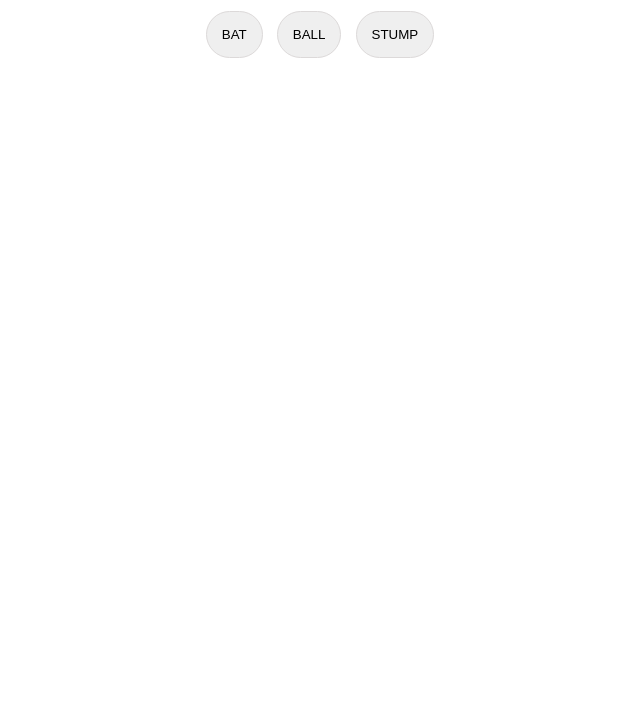
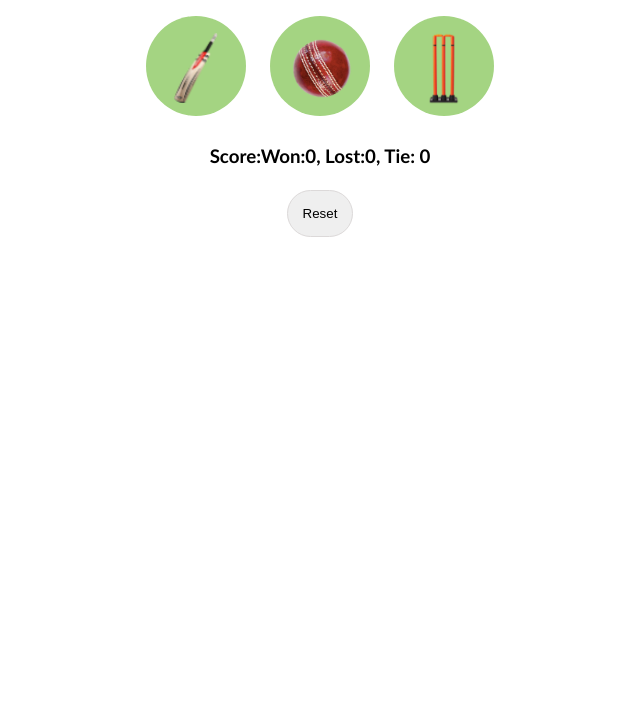
Before and after one commit to akashaman07/JS_PROJECT, a plain HTML site: page BAT_BALL_PROJECT/index.html in a window 1280 px wide. Shown: the part 76-800 px from the top of the page, without its empty margins (320-960 px from the left). Drawn offline with Linux system fonts and the light colour scheme.

Commit message:
Add files via upload

```diff
--- a/BAT_BALL_PROJECT/index.html
+++ b/BAT_BALL_PROJECT/index.html
@@ -1,93 +1,126 @@
 <!DOCTYPE html>
 <html lang="en">
 <head>
-    <meta charset="UTF-8" />
-    <meta name="viewport" content="width=device-width, initial-scale=1.0" />
-    <title>BAT-BALL-STUMP</title>
-    <link rel="stylesheet" href="style.css" />
+  <title>Cricket Game</title>
+  <link rel="stylesheet" href="style.css">
 </head>
 <body>
-    <h1>BAT BALL STUMP GAME</h1>
+  <h1>Bat Ball Stump Game</h1>
 
-    <button
-      onclick="
-    let randomValue = Math.random() * 3;
-    let computerChoice;
-    let resultMsg;
+  <button class="choice-button" onclick="
+  let computerChoice = generateComputerChoice();
+  let resultMsg = getResult('Bat', computerChoice);
+  showResult('Bat', computerChoice, resultMsg);
+  ">
+    <img src="images/bat.png" alt="Bat Image" class="choice-image">
+  </button>
 
-    if (randomValue > 0 && randomValue < 1) {
-        computerChoice = 'BAT';
-    } else if (randomValue >= 1 && randomValue < 2) {
-        computerChoice = 'BALL';
-    } else {
-        computerChoice = 'STUMP';
+  <button class="choice-button" onclick="
+    computerChoice = generateComputerChoice();
+    resultMsg = getResult('Ball', computerChoice);
+    showResult('Ball', computerChoice, resultMsg);
+  ">
+    <img src="images/ball.png" alt="Ball Image" class="choice-image">
+  </button>
+
+  <button class="choice-button" onclick="
+    computerChoice = generateComputerChoice();
+    resultMsg = getResult('Stump', computerChoice);
+    showResult('Stump', computerChoice, resultMsg);
+  ">
+    <img src="images/stump.png" alt="Stump Image" class="choice-image">
+  </button>
+
+  <h3 id="user-move"></h3>
+  <h3 id="computer-move"></h3>
+  <h3 id="result"></h3>
+  <h3 id="score"></h3>
+
+  <button onclick="localStorage.clear()
+      resetScore();
+  ">Reset</button>
+
+  <script>
+    let scoreStr = localStorage.getItem('Score');
+    let score;
+    resetScore(scoreStr);
+
+    function resetScore(scoreStr) {
+      score = scoreStr ? JSON.parse(scoreStr) : {
+        win: 0,
+        lost: 0,
+        tie: 0,
+      };
+
+      score.displayScore = function() {
+        return `Score:Won:${score.win}, Lost:${score.lost}, Tie: ${score.tie}`;
+      };
+
+      showResult();
     }
 
-    if (computerChoice == 'BAT') {
-        resultMsg = 'It\'s a tie';
-    } else if (computerChoice == 'BALL') {
-        resultMsg = 'You won';
+    function generateComputerChoice() {
+      //This will generate random number between 0 and 3
+      let randomNumber = Math.random() * 3;
+      if (randomNumber > 0 && randomNumber <= 1) {
+        return 'Bat';
+      } else if (randomNumber > 1 && randomNumber <= 2) {
+        return 'Ball';
       } else {
-        resultMsg = 'Out';
+        return 'Stump'
       }
-    alert(`You have chosen BAT. Computer has chosen ${computerChoice} and ${resultMsg}`);
-    "
-    >
-      BAT
-    </button>
-
-    <button
-      onclick="
-    let randomValue = Math.random() * 3;
-    let computerChoice;
-    let resultMsg;
-
-    if (randomValue > 0 && randomValue < 1) {
-        computerChoice = 'BAT';
-    } else if (randomValue >= 1 && randomValue < 2) {
-        computerChoice = 'BALL';
-    } else {
-        computerChoice = 'STUMP';
     }
 
-    if (computerChoice == 'BAT') {
-        resultMsg = 'Out';
-    } else if (computerChoice == 'BALL') {
-        resultMsg = 'It\'s a tie';
+    function getResult(userMove, computerMove) {
+      if (userMove === 'Bat') {
+        if (computerMove === 'Ball') {
+          score.win++;
+          return 'User won.';
+        } else if (computerMove === 'Bat') {
+          score.tie++;
+          return `It's a tie`;
+        } else if (computerMove === 'Stump') {
+          score.lost++;
+          return 'Computer has won';
+        }
+      } else if (userMove === 'Ball') {
+        if (computerMove === 'Ball') {
+          score.tie++;
+          return `It's a tie`;
+        } else if (computerMove === 'Bat') {
+          score.lost++;
+          return 'Computer has won';
+        } else if (computerMove === 'Stump') {
+          score.win++;
+          return 'User won.';
+        }
       } else {
-        resultMsg = 'You won';
+        if (computerMove === 'Ball') {
+          score.lost++;
+          return 'Computer has won';
+        } else if (computerMove === 'Bat') {
+          score.win++;
+          return 'User won.';
+        } else if (computerMove === 'Stump') {
+          score.tie++;
+          return `It's a tie`;
         }
-    alert(`You have chosen BALL. Computer has chosen ${computerChoice} and ${resultMsg}`);
-    "
-    >
-      BALL
-    </button>
-
-    <button
-      onclick="
-    let randomValue = Math.random() * 3;
-    let computerChoice;
-    let resultMsg;
-
-    if (randomValue > 0 && randomValue < 1) {
-        computerChoice = 'BAT';
-    } else if (randomValue >= 1 && randomValue < 2) {
-        computerChoice = 'BALL';
-    } else {
-        computerChoice = 'STUMP';
+      }
     }
 
-    if (computerChoice == 'BAT') {
-        resultMsg = 'Back to Pawallion';
-    } else if (computerChoice == 'BALL') {
-        resultMsg = 'Out';
-    } else {
-        resultMsg = 'It\'s tie';
+    function showResult(userMove, computerMove, result) {
+      localStorage.setItem('Score', JSON.stringify(score));
+
+      document.querySelector('#user-move').innerText =
+        userMove ? `You have chosen ${userMove}` : '';
+
+      document.querySelector('#computer-move').innerText =
+        computerMove ? `Computer choice is ${computerMove}` : '';
+
+      document.querySelector('#result').innerText = result || '';
+
+      document.querySelector('#score').innerText = score.displayScore();
     }
-    alert(`You have chosen STUMP. Computer has chosen ${computerChoice} and ${resultMsg}`);
-    "
-    >
-      STUMP
-    </button>
+  </script>
 </body>
 </html>
--- a/BAT_BALL_PROJECT/style.css
+++ b/BAT_BALL_PROJECT/style.css
@@ -11,3 +11,18 @@ button{
     border-radius: 45px;
 
 }
+
+
+  .choice-button {
+    height: 100px;
+    width: 100px;
+    border: none;
+    margin: 10px;
+    background-color: rgb(164, 212, 130);
+    border-radius: 50px;
+    cursor: pointer;
+  }
+
+  .choice-image {
+    height: 75px;
+  }
```
Also changed, not shown: BAT_BALL_PROJECT/images/ball.png (added), BAT_BALL_PROJECT/images/bat.png (added), BAT_BALL_PROJECT/images/stump.png (added). Lines whose indentation alone changed are shown as unchanged.
